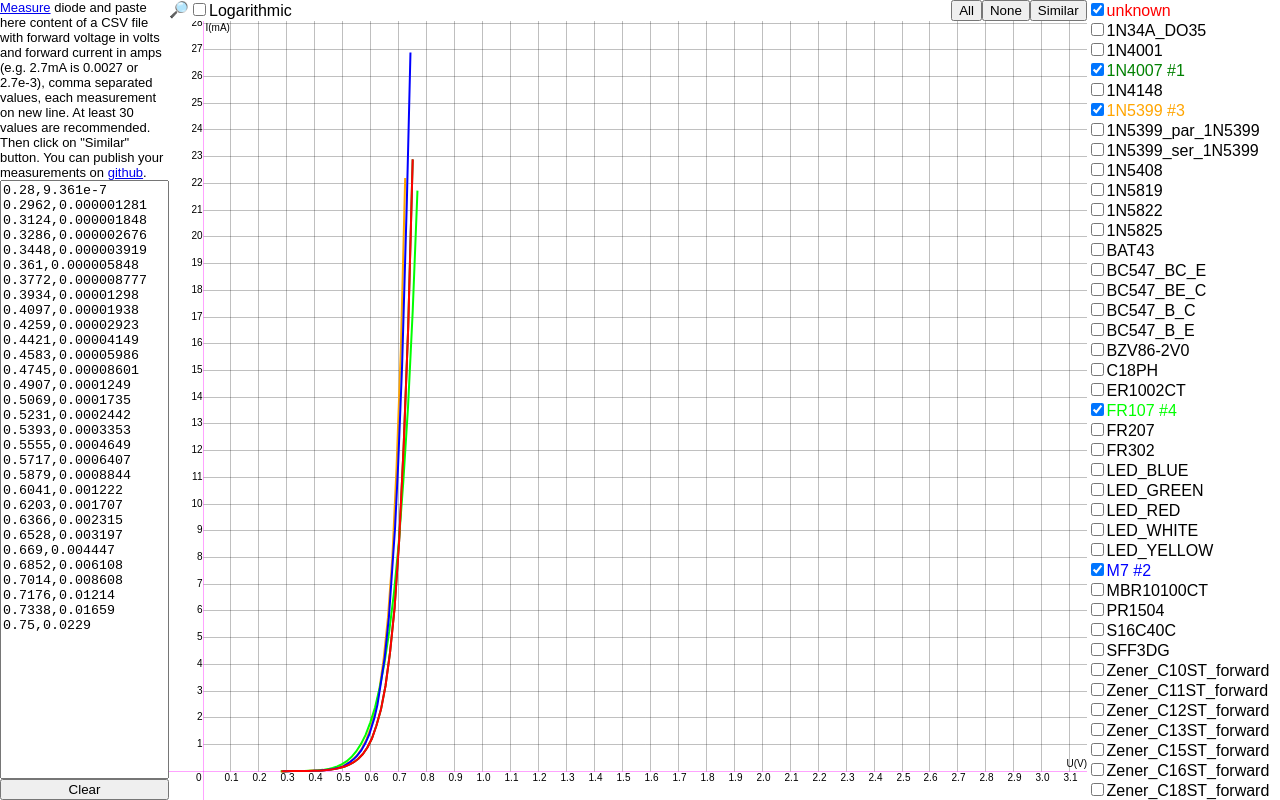
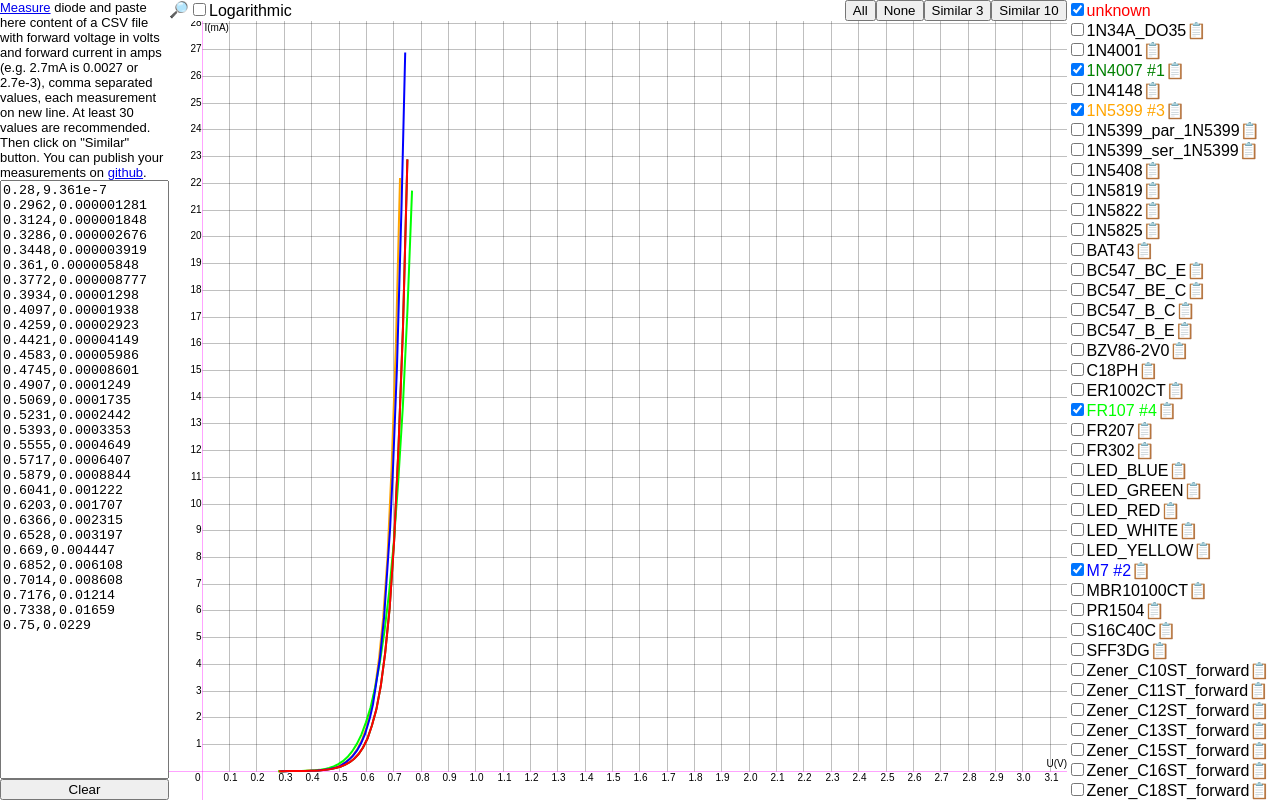
Before and after one commit to dvhx/spice-diode-model-js, a plain HTML site: page find.html in a window 1280 px wide. Drawn offline with Linux system fonts and the light colour scheme.

Commit message:
Finding 10 similar diodes, copy data to textarea

```diff
--- a/find.html
+++ b/find.html
@@ -9,13 +9,13 @@
     <meta http-equiv="Expires" content="0">
     <link rel="shortcut icon" href="icon.png" type="image/png" />
 
-    <script type="text/javascript" src="canvas.js"></script>
-    <script type="text/javascript" src="chart_xyxy.js"></script>
-    <script type="text/javascript" src="engineering.js"></script>
-    <script type="text/javascript" src="models.js"></script>
-    <script type="text/javascript" src="csv/all.js"></script>
+    <script type="text/javascript" src="canvas.js?version=2"></script>
+    <script type="text/javascript" src="chart_xyxy.js?version=2"></script>
+    <script type="text/javascript" src="engineering.js?version=2"></script>
+    <script type="text/javascript" src="models.js?version=2"></script>
+    <script type="text/javascript" src="csv/all.js?version=2"></script>
 
-    <script type="text/javascript" src="find.js"></script>
+    <script type="text/javascript" src="find.js?version=2"></script>
 
     <style>
     body {
@@ -129,7 +129,8 @@
             <div style="flex: 1;"></div>
             <button id="check_all" title="Check all diodes">All</button>
             <button id="check_none" title="Uncheck all diodes">None</button>
-            <button id="check_similar" title="Check 3 most similar diodes diodes">Similar</button>
+            <button id="check_similar" title="Check 3 most similar diodes diodes">Similar 3</button>
+            <button id="check_similar_10" title="Check 10 most similar diodes diodes">Similar 10</button>
         </div>
         <div style="position: relative; width: 100%; height: 100%; flex: 1;">
         <canvas id="chart1" style="position: absolute;"></canvas>
--- a/find.js
+++ b/find.js
@@ -76,9 +76,9 @@ SC.onChangeMeasuredValues = function () {
     SC.chart1.render();
 };
 
-SC.findSimilar = function () {
+SC.findSimilar = function (event) {
     // Find most similar diodes to measured data
-    var k, d, candidate = [], i, palette = ['green', 'blue', 'orange', 'purple', 'brown', 'teal', 'lime'];
+    var k, d, candidate = [], i, palette;
     for (k in SC.all) {
         if (SC.all.hasOwnProperty(k)) {
             d = SC.calculateDifference(SC.all[k].values, SC.measuredVA);
@@ -91,7 +91,9 @@ SC.findSimilar = function () {
     }
 
     palette = ['green', 'blue', 'orange', 'lime'];
-    //palette = ['#007700ff', '#00ff00ff', '#00ff00cc', '#00ff00aa', '#00ff0077', '#00ff0044'];
+    if (event && event.target && (event.target.id === 'check_similar_10')) {
+        palette = ['green', 'blue', 'orange', 'lime', '#000', '#333', '#555', '#888', '#aaa', '#ccc'];
+    }
 
     candidate.sort(function (a, b) {
         return a.avg - b.avg;
@@ -163,10 +165,18 @@ SC.onHoverLabel = function (event) {
     SC.chart1.render();
 };
 
+SC.onClickCopy = function (event) {
+    // Copy diode values to textarea
+    //alert(event.target.dataKey);
+    //console.log(SC.realDiode[event.target.dataKey]);
+    SC.e.measured_values.value = SC.realDiode[event.target.dataKey].join('\n').replace(/ /g, '');
+    SC.onChangeMeasuredValues();
+};
+
 window.addEventListener('DOMContentLoaded', function () {
     // init
     SC.e = CA.elements('measured_values', 'zoom_to_fit', 'logy', 'diodes',
-        'check_all', 'check_none', 'check_similar', 'unknown', 'clear');
+        'check_all', 'check_none', 'check_similar', 'check_similar_10', 'unknown', 'clear');
 
 
     SC.e.clear.onclick = SC.onClear;
@@ -174,6 +184,7 @@ window.addEventListener('DOMContentLoaded', function () {
     SC.e.check_all.onclick = SC.checkAll;
     SC.e.check_none.onclick = SC.checkNone;
     SC.e.check_similar.onclick = SC.findSimilar;
+    SC.e.check_similar_10.onclick = SC.findSimilar;
 
     // chart
     SC.chart1 = new SC.ChartXYXY('chart1');
@@ -184,7 +195,7 @@ window.addEventListener('DOMContentLoaded', function () {
 
     // add known diodes
     SC.all = {};
-    var k, lab, chb, i, score;
+    var k, lab, chb, i, score, copy;
     for (k in SC.realDiode) {
         if (SC.realDiode.hasOwnProperty(k)) {
             i = SC.chart1.addSeries(k, 'gray', SC.realDiode[k]);
@@ -205,6 +216,16 @@ window.addEventListener('DOMContentLoaded', function () {
             score.dataKey = k;
             score.textContent = '';
             lab.appendChild(score);
+
+            copy = document.createElement('span');
+            copy.title = 'Copy values to textarea field on the left (unknown diode) to find similar diodes';
+            copy.textContent = '📋';
+            copy.dataKey = k;
+            copy.onclick = SC.onClickCopy;
+            copy.style.cursor = 'copy';
+            lab.appendChild(copy);
+
+
             SC.e.diodes.appendChild(lab);
             SC.all[k] = {
                 index: i,
```
Also changed, not shown: index.html (+7 -9 lines).
